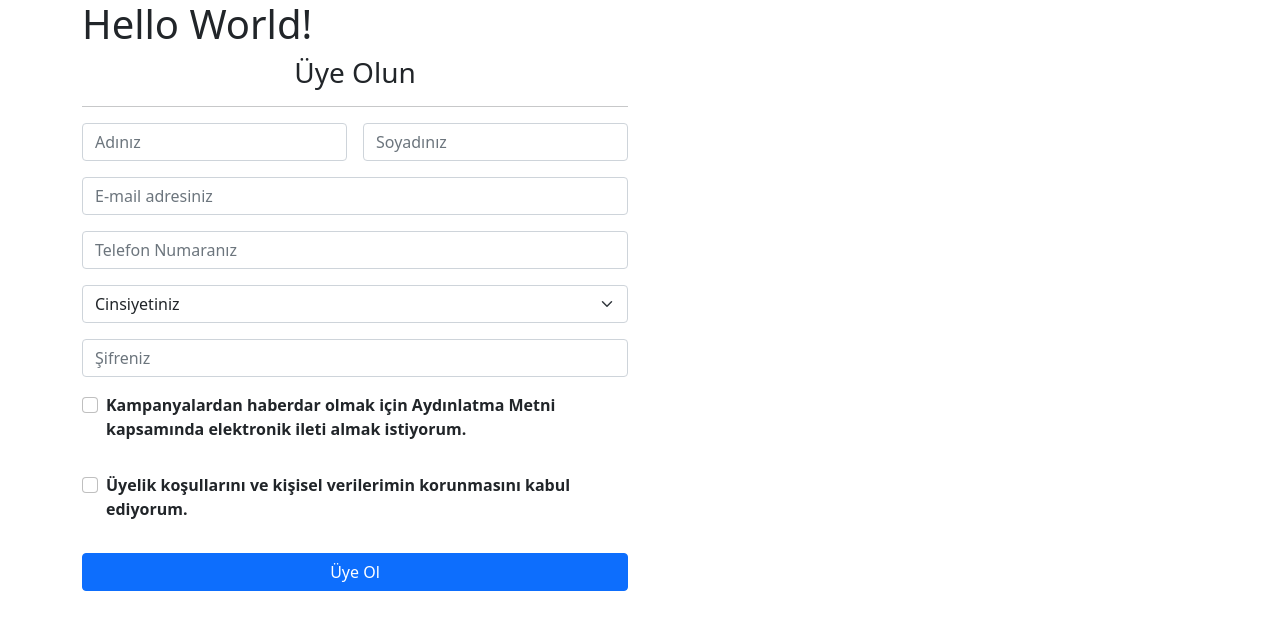
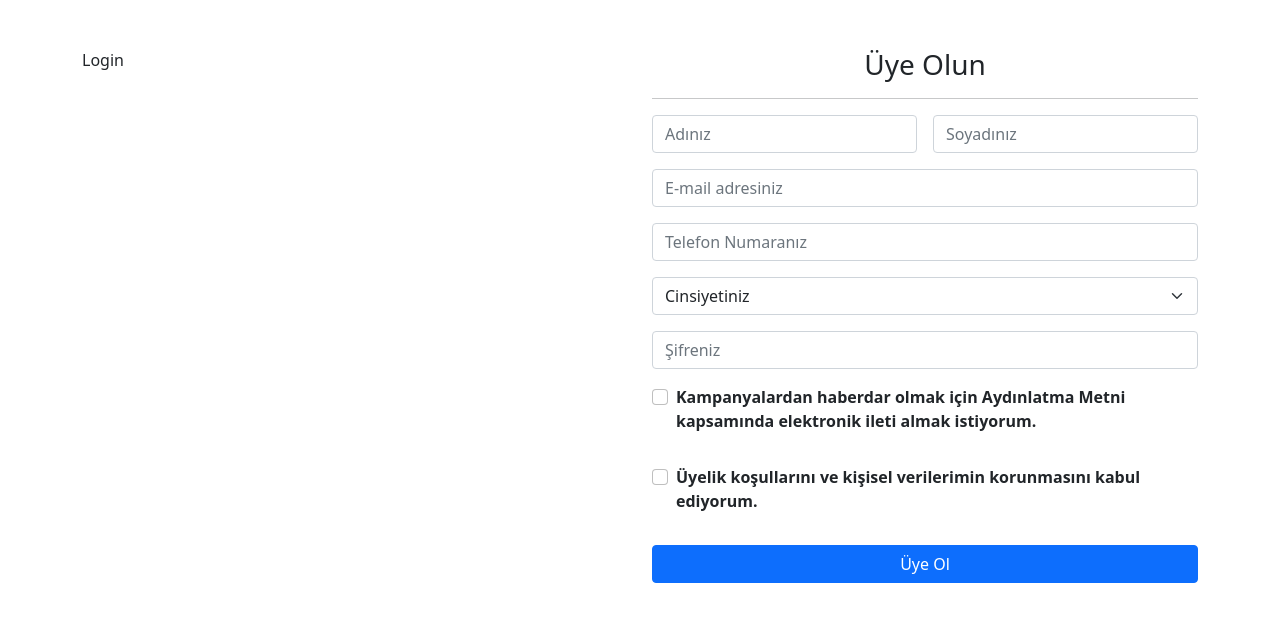
Before and after one commit to ercumentlacin/user-authentication-firabase-react, a React (Create React App) app: page /login in a window 1280 px wide. Shown: the top 630 px of the page. Built offline with nearby package versions, Linux system fonts and the light colour scheme; no server answers.

Commit message:
add login component

```diff
--- a/src/components/App.js
+++ b/src/components/App.js
@@ -1,18 +1,36 @@
 import SignUp from "./SignUp";
 import { AuthProvider } from "../context/AuthContext";
+import { BrowserRouter as Router, Switch, Route } from "react-router-dom";
+import Dashboard from "./Dashboard";
+import Login from "./Login";
 
 function App() {
   return (
-    <AuthProvider>
-      <div className="container">
-        <h1>Hello World!</h1>
-        <div className="row">
-          <div className="col-sm-6">
-            <SignUp />
-          </div>
-        </div>
+    <div className="container">
+      <div className="row py-5">
+        <Router>
+          <AuthProvider>
+            <Switch>
+              {/* Dashboard page */}
+              <Route exact path="/">
+                <div className="col-sm-6 offset-sm-3">
+                  <Dashboard />
+                </div>
+              </Route>
+              {/* Register and Login page */}
+              <Route path="/login">
+                <div className="col-sm-6">
+                  <Login />
+                </div>
+                <div className="col-sm-6">
+                  <SignUp />
+                </div>
+              </Route>
+            </Switch>
+          </AuthProvider>
+        </Router>
       </div>
-    </AuthProvider>
+    </div>
   );
 }
 
--- /dev/null
+++ b/src/components/Dashboard.jsx
@@ -0,0 +1,7 @@
+import React from "react";
+
+const Dashboard = () => {
+  return <div>Dashboard</div>;
+};
+
+export default Dashboard;
--- /dev/null
+++ b/src/components/Login.jsx
@@ -0,0 +1,7 @@
+import React from "react";
+
+const Login = () => {
+  return <div>Login</div>;
+};
+
+export default Login;
--- a/src/components/SignUp.jsx
+++ b/src/components/SignUp.jsx
@@ -28,7 +28,7 @@ const SignUp = () => {
     <>
       <form onSubmit={handleSubmit}>
         <h3 className="mb-3 text-center">Üye Olun</h3>
-        {error && (
+        {error.length > 5 && (
           <div class="alert alert-danger" role="alert">
             {error}
           </div>
```
Also changed, not shown: 1 other file (tests, documents, lock files or other folders).
